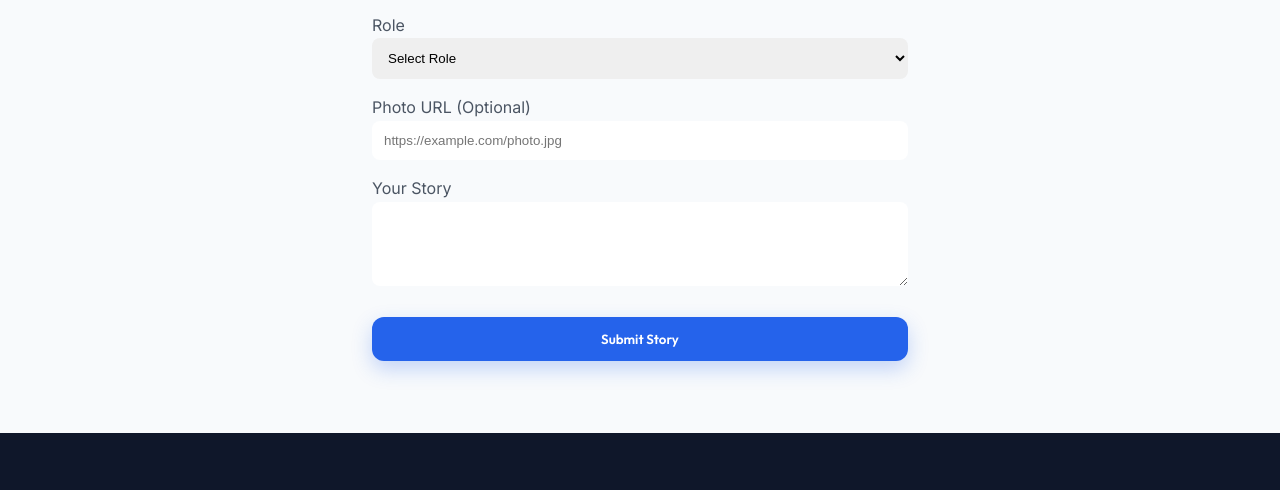
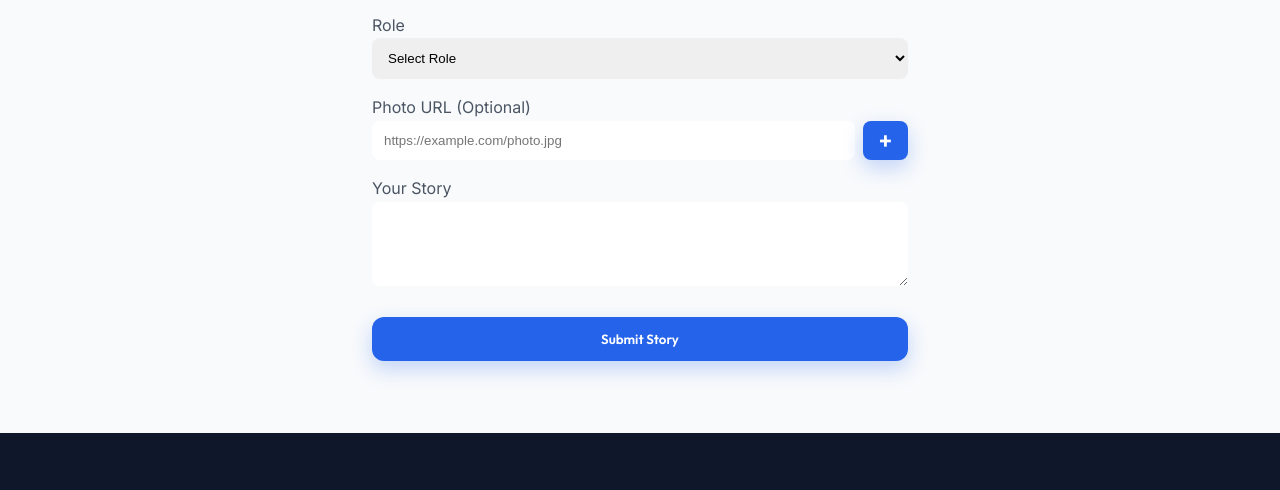
Before and after one commit to Darshil-kakadiya/gyanshala, a website built with Vite: page testimonials.html in a window 1280 px wide. Shown: the part 990-1480 px from the top of the page. Built offline with nearby package versions, Linux system fonts and the light colour scheme.

Commit message:
Add file upload button to media forms

```diff
--- a/testimonials.html
+++ b/testimonials.html
@@ -43,7 +43,11 @@
                     </div>
                     <div class="form-group" style="margin-bottom: 1rem;">
                         <label for="story-image">Photo URL (Optional)</label>
-                        <input type="url" id="story-image" placeholder="https://example.com/photo.jpg" style="width: 100%; padding: 0.75rem; border: 1px solid var(--border); border-radius: 8px;">
+                        <div style="display: flex; gap: 8px;">
+                            <input type="url" id="story-image" placeholder="https://example.com/photo.jpg" style="flex: 1; padding: 0.75rem; border: 1px solid var(--border); border-radius: 8px;">
+                            <input type="file" id="story-file" accept="image/*,video/*" style="display: none;" onchange="if(this.files[0]) document.getElementById('story-image').value = this.files[0].name;">
+                            <button type="button" class="btn-primary" style="padding: 0 1rem; border-radius: 8px; font-size: 1.5rem;" onclick="document.getElementById('story-file').click()">+</button>
+                        </div>
                     </div>
                     <div class="form-group" style="margin-bottom: 1.5rem;">
                         <label for="story-text">Your Story</label>
```
Also changed, not shown: gallery.html (+5 -1 lines).
